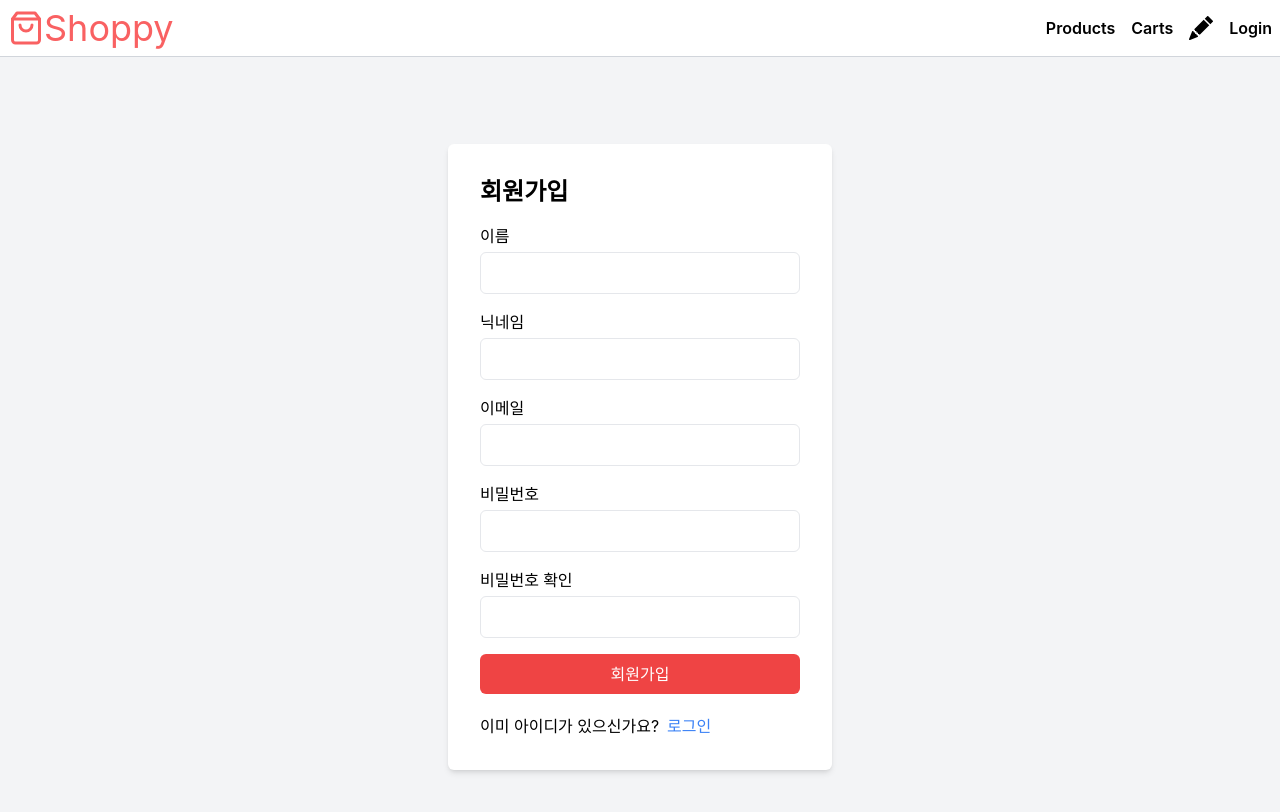
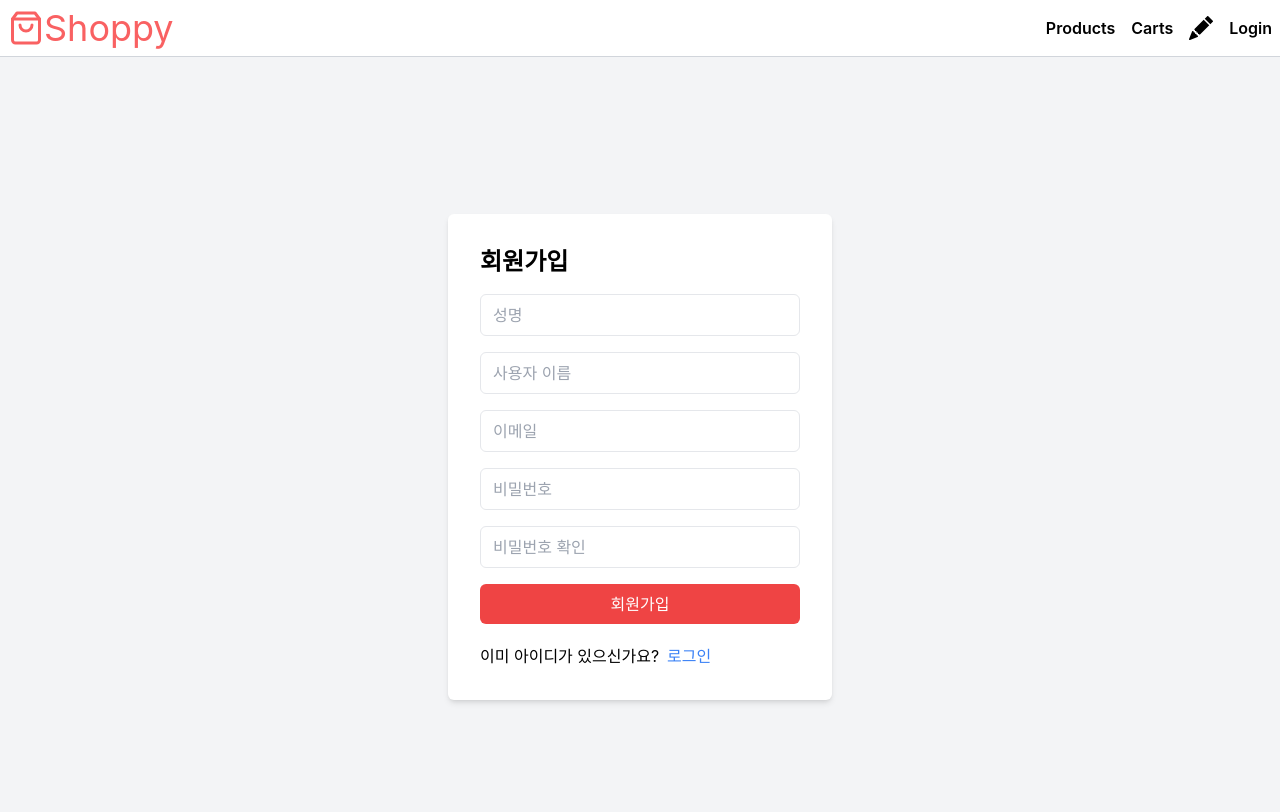
Before and after one commit to myjhye/shopping_frontend, a React (Create React App) app: page /signup in a window 1280 px wide. Shown: the top 812 px of the page. Built offline with nearby package versions, Linux system fonts and the light colour scheme.

Commit message:
basic authentication (기본 인증) 생성

```diff
--- a/src/pages/Login.jsx
+++ b/src/pages/Login.jsx
@@ -1,34 +1,56 @@
 import { useState } from "react"
-import { Link } from "react-router-dom";
+import { Link, useNavigate } from "react-router-dom";
+import { loginAPICall, storeToken } from "../services/AuthService";
 
 export default function Login() {
 
-    const [email, setEmail] = useState('');
+    const [usernameOrEmail, setUsernameOrEmail] = useState('');
     const [password, setPassword] = useState('');
+
+    const navigate = useNavigate();
+
+    const handleLogin = async (e) => {
+
+        e.preventDefault();
+
+        loginAPICall(usernameOrEmail, password)
+            .then((res) => {
+                console.log(res.data);
+
+                const token = 'Basic ' + window.btoa(usernameOrEmail + ":" + password);
+                storeToken(token);
+
+                navigate("/");
+            })
+            .catch(error => {
+                console.error(error);
+            })
+    }
 
     return (
         <div className="min-h-screen flex items-center justify-center bg-gray-100">
             <div className="bg-white p-8 shadow-md rounded-md w-96">
                 <h2 className="text-2xl font-semibold mb-4">로그인</h2>
-                <form>
+                <form onSubmit={handleLogin}>
                     <div className="mb-4">
-                        <label htmlFor="email" className="block font-medium mb-1">이메일</label>
                         <input
-                            type="email"
-                            id="email"
-                            name="email"
+                            type="usernameOrEmail"
+                            id="usernameOrEmail"
+                            name="usernameOrEmail"
                             className="w-full border rounded-md px-3 py-2"
-                            value={email}
+                            value={usernameOrEmail}
+                            placeholder="닉네임 또는 이메일"
+                            onChange={(e) => setUsernameOrEmail(e.target.value)}
                         />
                     </div>
                     <div className="mb-4">
-                        <label htmlFor="password" className="block font-medium mb-1">비밀번호</label>
                         <input
                             type="password"
                             id="password"
                             name="password"
                             className="w-full border rounded-md px-3 py-2"
                             value={password}
+                            placeholder="비밀번호"
                             onChange={(e) => setPassword(e.target.value)}
                             required
                         />
--- a/src/pages/Signup.jsx
+++ b/src/pages/Signup.jsx
@@ -10,7 +10,7 @@ export default function Signup() {
     const [password, setPassword] = useState('');
     const [confirmPassword, setConfirmPassword] = useState('');
 
-    const handleLogin = async (e) => {
+    const handleSignup = async (e) => {
         e.preventDefault();
 
         const register = {name, username, email, password}
@@ -31,63 +31,63 @@ export default function Signup() {
         <div className="min-h-screen flex items-center justify-center bg-gray-100">
             <div className="bg-white p-8 shadow-md rounded-md w-96">
                 <h2 className="text-2xl font-semibold mb-4">회원가입</h2>
-                <form onSubmit={handleLogin}>
+                <form onSubmit={handleSignup}>
                     <div className="mb-4">
-                        <label htmlFor="name" className="block font-medium mb-1">이름</label>
                         <input
                             type="name"
                             id="name"
                             name="name"
                             className="w-full border rounded-md px-3 py-2"
                             value={name}
+                            placeholder="성명"
                             onChange={(e) => setName(e.target.value)}
                             required
                         />
                     </div>
                     <div className="mb-4">
-                        <label htmlFor="username" className="block font-medium mb-1">닉네임</label>
                         <input
                             type="username"
                             id="username"
                             name="username"
                             className="w-full border rounded-md px-3 py-2"
                             value={username}
+                            placeholder="사용자 이름"
                             onChange={(e) => setUsername(e.target.value)}
                             required
                         />
                     </div>
                     <div className="mb-4">
-                        <label htmlFor="email" className="block font-medium mb-1">이메일</label>
                         <input
                             type="email"
                             id="email"
                             name="email"
                             className="w-full border rounded-md px-3 py-2"
                             value={email}
+                            placeholder="이메일"
                             onChange={(e) => setEmail(e.target.value)}
                             required
                         />
                     </div>
                     <div className="mb-4">
-                        <label htmlFor="password" className="block font-medium mb-1">비밀번호</label>
                         <input
                             type="password"
                             id="password"
                             name="password"
                             className="w-full border rounded-md px-3 py-2"
                             value={password}
+                            placeholder="비밀번호"
                             onChange={(e) => setPassword(e.target.value)}
                             required
                         />
                     </div>
                     <div className="mb-4">
-                        <label htmlFor="confirmPassword" className="block font-medium mb-1">비밀번호 확인</label>
                         <input
                             type="password"
                             id="confirmPassword"
                             name="confirmPassword"
                             className="w-full border rounded-md px-3 py-2"
                             value={confirmPassword}
+                            placeholder="비밀번호 확인"
                             onChange={(e) => setConfirmPassword(e.target.value)}
                             required
                         />
--- a/src/services/AuthService.js
+++ b/src/services/AuthService.js
@@ -2,6 +2,22 @@ import axios from "axios"
 
 const AUTH_REST_API_BASE_URL = "http://localhost:8080/api/auth"
 
+// 회원가입
 export const signupAPICall = (signupObj) => {
     return axios.post(AUTH_REST_API_BASE_URL + '/register', signupObj);
 }
+
+// 로그인
+export const loginAPICall = (usernameOrEmail, password) => {
+    return axios.post(AUTH_REST_API_BASE_URL + '/login', {usernameOrEmail, password});
+}
+
+// 토큰 저장
+export const storeToken = (token) => {
+    localStorage.setItem("token", token);
+}
+
+// 토큰 조회
+export const getToken = () => {
+    return localStorage.getItem("token");
+}
--- a/src/services/ProductService.js
+++ b/src/services/ProductService.js
@@ -1,6 +1,14 @@
 import axios from "axios";
+import { getToken } from "./AuthService";
 
 const REST_API_BASE_URL = 'http://localhost:8080/api/products';
+
+axios.interceptors.request.use(function (config) {
+    config.headers['Authorization'] = getToken();
+    return config;
+}, function (error) {
+    return Promise.reject(error);
+});
 
 export const listProducts = () => {
     return axios.get(REST_API_BASE_URL);
```
